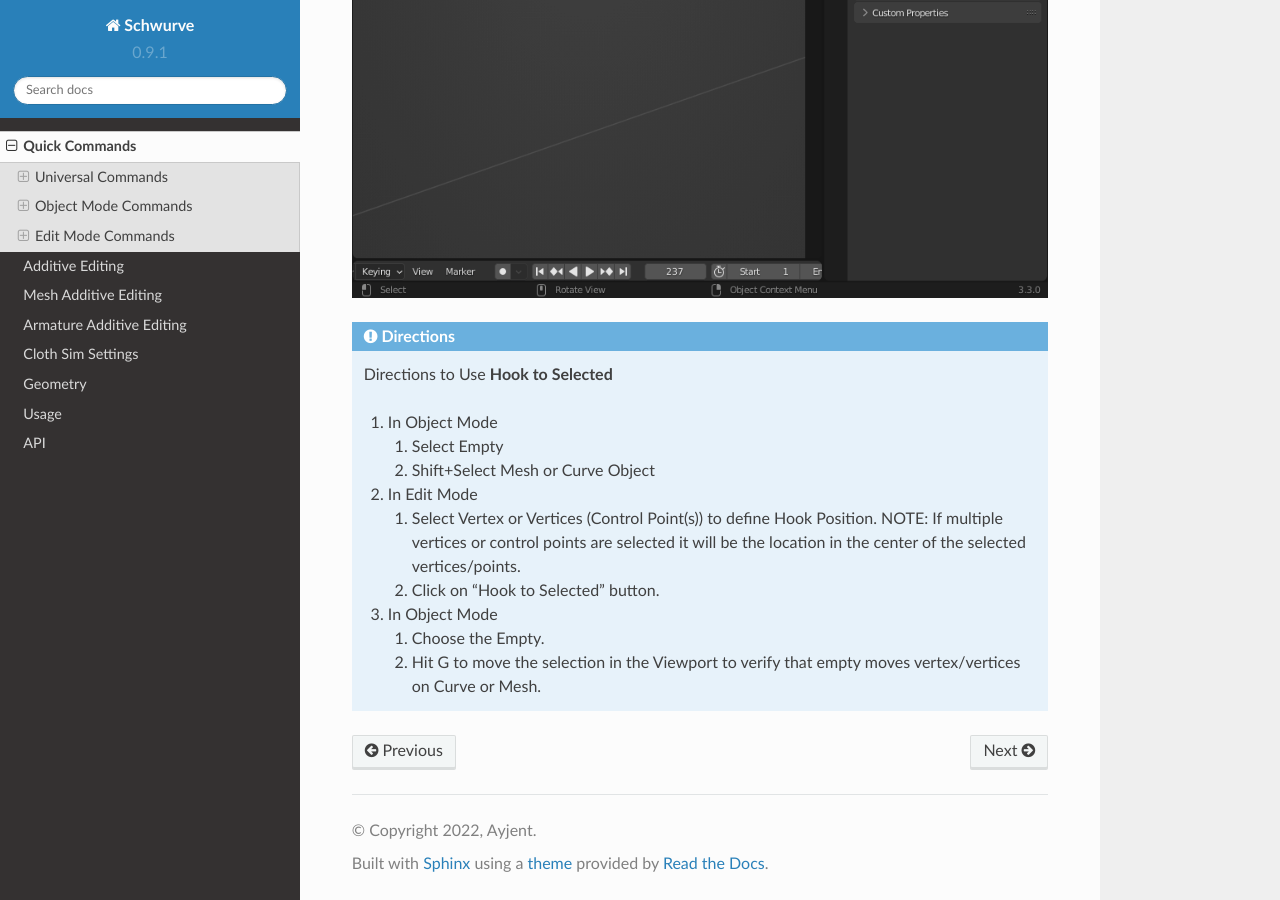
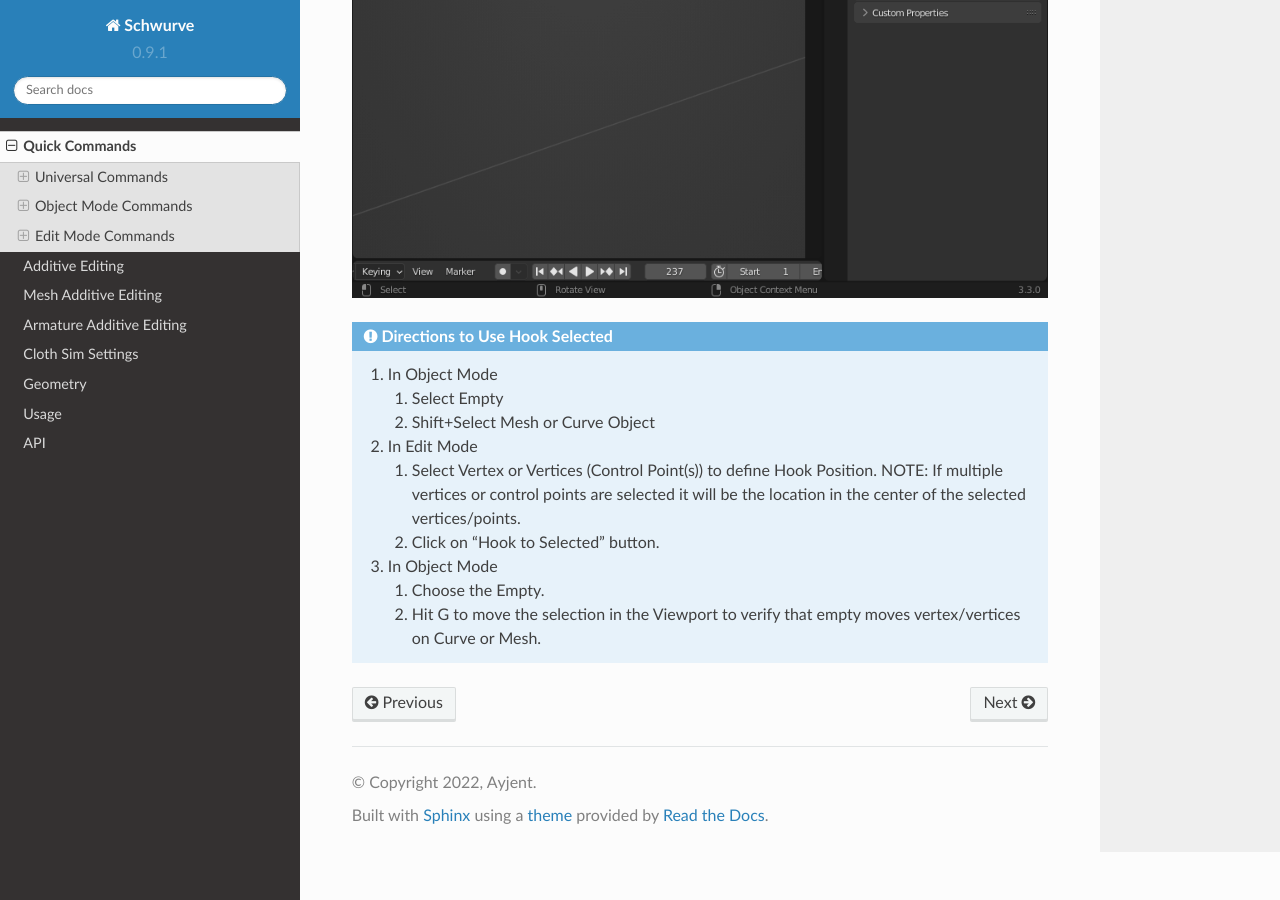
Before and after one commit to Ayjent/SchwurveTest, a Sphinx documentation site: the page built from docs/source/quick_commands.rst, in a window 1280 px wide and 900 px high, scrolled down 4150 px. Built offline with Sphinx 7.4.7 and the Read the Docs theme 2.0.0, drawn with Linux system fonts in a browser that asks for light colours.

Commit message:
Update quick_commands.rst

```diff
--- a/docs/source/quick_commands.rst
+++ b/docs/source/quick_commands.rst
@@ -48,9 +48,7 @@ selected vertices/control points.
 
 .. image:: ../_static/Hook2Selected.gif
 
-.. admonition:: Directions
-
-   Directions to Use **Hook to Selected**
+.. admonition:: Directions to Use Hook Selected
 
    #. In Object Mode
 
```
